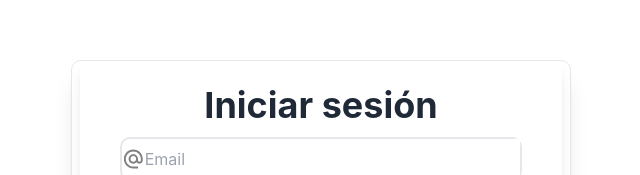
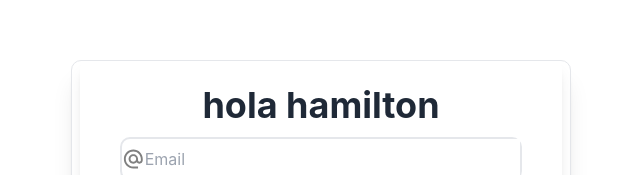
Before and after one commit to Tatiscode/clienteVotosAlcaldia, a React (Vite) app: page / in a window 1280 px wide. Shown: the part 158-333 px from the top of the page, without its empty margins (319-959 px from the left). Built offline with nearby package versions, Linux system fonts and the light colour scheme.

Commit message:
formurarios login

```diff
--- a/src/components/Login.tsx
+++ b/src/components/Login.tsx
@@ -16,7 +16,7 @@ export const Login = () => {
 
 
                  <h2 className="text-center font-bold text-3xl lg:text-4xl text-gray-800">
-                     Iniciar sesión
+                     hola hamilton
                  </h2>
 
                  <form className="mt-3" method="POST">
```
